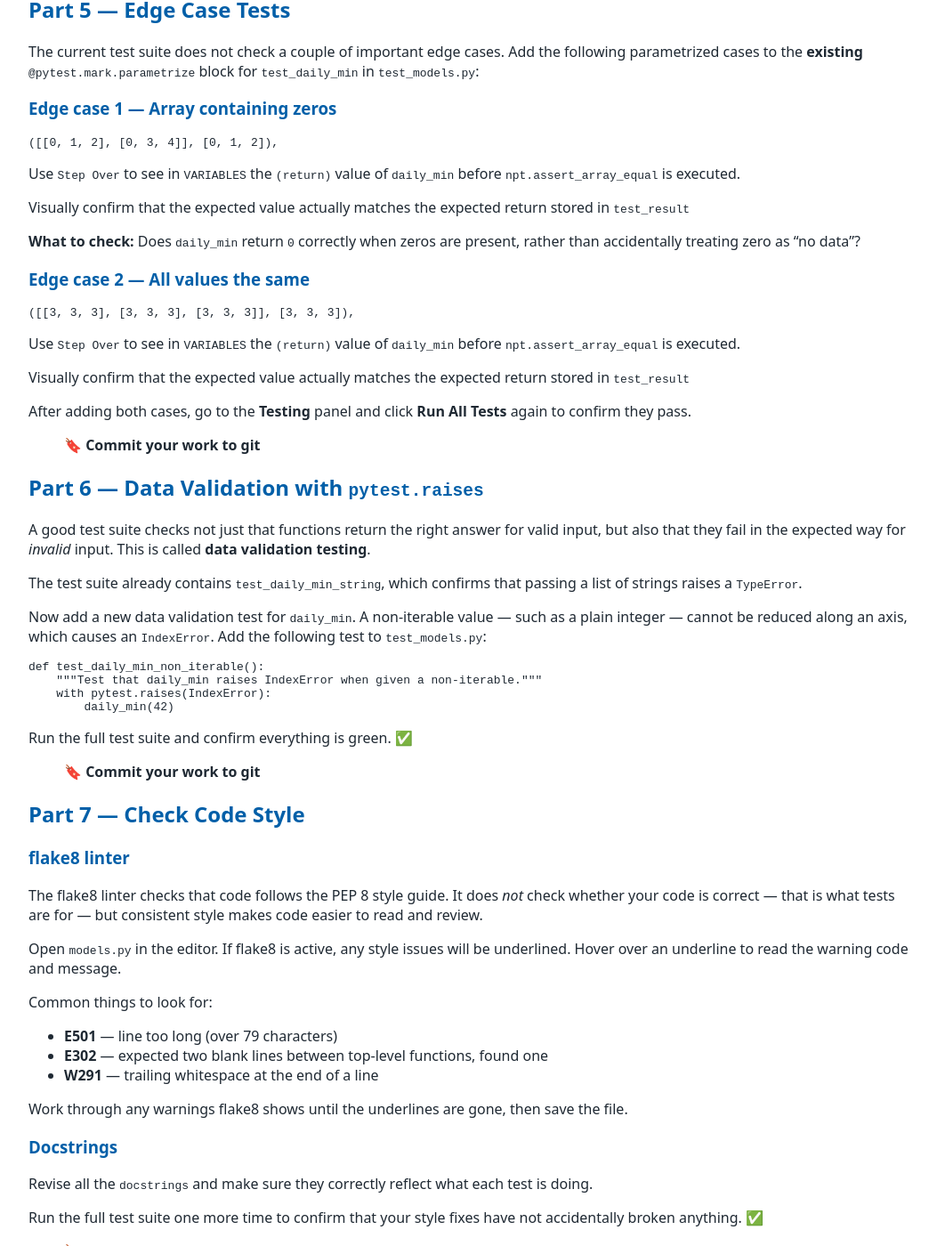
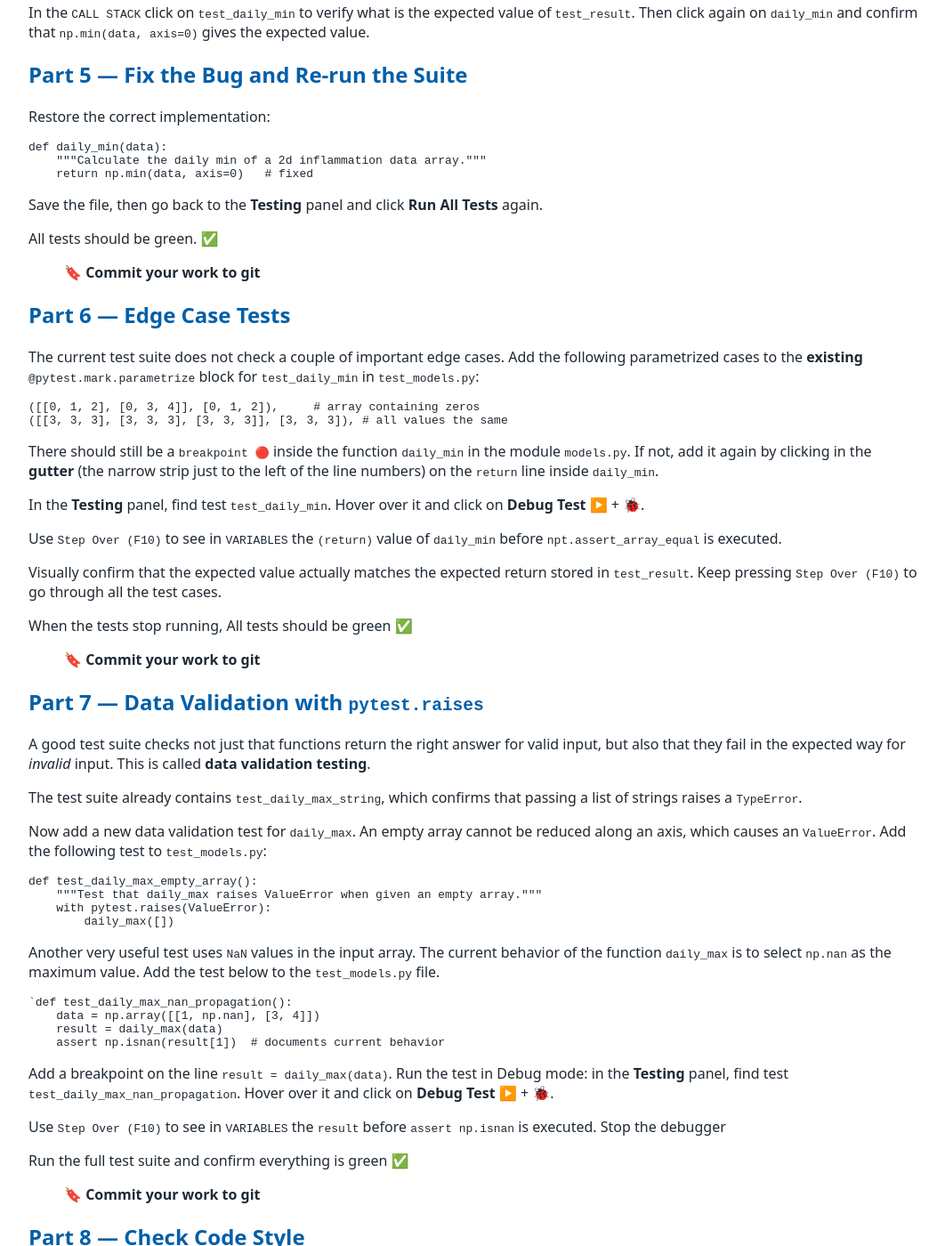
Before and after one commit to tu-delft-library/intermediate_programming_with_python, a Jekyll site: the page built from material_for_participants/PRACTICAL_unit_testing_debugging.md, in a window 1280 px wide and 1400 px high, scrolled down 2744 px. Shown: the whole window at 89% size, without its empty margins (108-1170 px from the left). Built offline with Jekyll 4.4.1, drawn with Linux system fonts in a browser that asks for light colours; our own code applies the rules of GitHub Pages for plain Markdown files; some of the changed text lies outside the part shown.

Commit message:
PRACTICAL day one checked

````diff
--- a/material_for_participants/PRACTICAL_unit_testing_debugging.md
+++ b/material_for_participants/PRACTICAL_unit_testing_debugging.md
@@ -11,10 +11,36 @@ By the end of this lab you will be able to:
 - Fix a bug and verify the whole test suite passes again
 - Write a data validation test using `pytest.raises`
 - Commit passing code to version control
-- Check code style with the flake8 linter
+- Check code style with a linter
+
+## Part 1 - Add another unit test
+Open the file `test_models.py` and copy the following parametrized unit test in it.
+
+```bash
+@pytest.mark.parametrize(
+        "test_input, test_result",
+        [
+            ([ [0, 0, 0], [0, 0, 0], [0, 0, 0] ], [0, 0, 0]),
+            ([ [1, 2, -1],[3, -2, 4],[5, -9, 6]], [1,-9,-1]),
+        ])
+def test_daily_min(test_input, test_result):
+    """Test that min function works for an array of positive and negative integers."""
+    npt.assert_array_equal(daily_min(test_input), test_result)
+
+```
+Remember to import the function `daily_min` at the top of the `test_models.py` file
+```bash
+from inflammation.models import daily_mean, daily_max, daily_min   ## <--- add daily_min
+```
+
+Open the **Testing** panel in VSCode by clicking the flask icon in the left `Activity Bar`, or via the menu **View → Testing**.
+
+If this is your first time, VSCode will ask you to configure a test framework — select **pytest** and point it at your `tests/` folder. Once configured, you will see your test files and individual test functions listed in a tree.
+
+Click **Run All Tests** (the ▶▶ button at the top of the Testing panel). After a few seconds, the tree will update with ALL tests passing ✅
 
 
-## Part 1 — Introduce a Bug
+## Part 2 — Introduce a Bug
 
 You are going to deliberately break `daily_min` so that a test catches it. This simulates the kind of copy-paste mistake that is easy to make in real life.
 
@@ -34,9 +60,9 @@ def daily_min(data):
 
 Save the file
 
-## Part 2 — Run the Tests and Watch One Fail
+## Part 3 — Run the Tests and Watch One Fail
 
-Open the **Testing** panel in VSCode by clicking the flask icon (⚗️) in the left Activity Bar, or via the menu **View → Testing**.
+Open the **Testing** panel in VSCode by clicking the flask icon in the left `Activity Bar`, or via the menu **View → Testing**.
 
 If this is your first time, VSCode will ask you to configure a test framework — select **pytest** and point it at your `tests/` folder. Once configured, you will see your test files and individual test functions listed in a tree.
 
@@ -73,7 +99,7 @@ Getting into the habit of reading traces top to bottom — rather than just reac
 2. Why did the first test case (`all zeros`) still pass even with the bug present?
 
 
-## Part 3 — Use the Debugger to Locate the Bug
+## Part 4 — Use the Debugger to Locate the Bug
 
 Rather than just reading the error message, you will step through the code with the VSCode debugger to see *exactly* what is happening at runtime.
 
@@ -110,14 +136,9 @@ Compare the two results. You should be able to see clearly that `np.min(data, ax
 In the `CALL STACK` click on `test_daily_min` to verify what is the expected value of `test_result`. Then click again on `daily_min` and confirm that `np.min(data, axis=0)` gives the expected value.
 
 
-### Remove the breakpoint
-
-Press **Stop** once you have confirmed the bug.
-
-Click the red dot in the gutter again to remove it before moving on.
 
 
-## Part 4 — Fix the Bug and Re-run the Suite
+## Part 5 — Fix the Bug and Re-run the Suite
 
 Restore the correct implementation:
 
@@ -135,78 +156,81 @@ All tests should be green. ✅
 
 
 
-## Part 5 — Edge Case Tests
+## Part 6 — Edge Case Tests
 
 The current test suite does not check a couple of important edge cases. Add the following parametrized cases to the **existing** `@pytest.mark.parametrize` block for `test_daily_min` in `test_models.py`:
 
-### Edge case 1 — Array containing zeros
-
 ```python
-([[0, 1, 2], [0, 3, 4]], [0, 1, 2]),
+([[0, 1, 2], [0, 3, 4]], [0, 1, 2]),     # array containing zeros
+([[3, 3, 3], [3, 3, 3], [3, 3, 3]], [3, 3, 3]), # all values the same
 ```
 
-Use `Step Over` to see in `VARIABLES` the `(return)` value of `daily_min` before `npt.assert_array_equal` is executed.
+There should still be a `breakpoint 🔴` inside the function `daily_min` in the module `models.py`. If not, add it again by clicking in the **gutter** (the narrow strip just to the left of the line numbers) on the `return` line inside `daily_min`.
 
-Visually confirm that the expected value actually matches the expected return stored in `test_result`
+In the **Testing** panel, find test `test_daily_min`. Hover over it and click on **Debug Test** ▶️  + 🐞.
 
 
-**What to check:** Does `daily_min` return `0` correctly when zeros are present, rather than accidentally treating zero as "no data"?
+Use `Step Over (F10)` to see in `VARIABLES` the `(return)` value of `daily_min` before `npt.assert_array_equal` is executed.
 
-### Edge case 2 — All values the same
+Visually confirm that the expected value actually matches the expected return stored in `test_result`. Keep pressing `Step Over (F10)` to go through all the test cases.
 
-```python
-([[3, 3, 3], [3, 3, 3], [3, 3, 3]], [3, 3, 3]),
-```
+When the tests stop running, All tests should be green ✅
 
-Use `Step Over` to see in `VARIABLES` the `(return)` value of `daily_min` before `npt.assert_array_equal` is executed.
-
-Visually confirm that the expected value actually matches the expected return stored in `test_result`
-
-
-After adding both cases, go to the **Testing** panel and click **Run All Tests** again to confirm they pass.
 
 > 🔖 **Commit your work to git**
 
 
-## Part 6 — Data Validation with `pytest.raises`
+## Part 7 — Data Validation with `pytest.raises`
 
 A good test suite checks not just that functions return the right answer for valid input, but also that they fail in the expected way for *invalid* input. This is called **data validation testing**.
 
-The test suite already contains `test_daily_min_string`, which confirms that passing a list of strings raises a `TypeError`.
+The test suite already contains `test_daily_max_string`, which confirms that passing a list of strings raises a `TypeError`.
 
-Now add a new data validation test for `daily_min`. A non-iterable value — such as a plain integer — cannot be reduced along an axis, which causes an `IndexError`. Add the following test to `test_models.py`:
+Now add a new data validation test for `daily_max`. An empty array cannot be reduced along an axis, which causes an `ValueError`. Add the following test to `test_models.py`:
 
 ```python
-def test_daily_min_non_iterable():
-    """Test that daily_min raises IndexError when given a non-iterable."""
-    with pytest.raises(IndexError):
-        daily_min(42)
+def test_daily_max_empty_array():
+    """Test that daily_max raises ValueError when given an empty array."""
+    with pytest.raises(ValueError):
+        daily_max([])
 ```
 
-Run the full test suite and confirm everything is green. ✅
+Another very useful test uses `NaN` values in the input array. The current behavior of the function `daily_max` is to select `np.nan` as the maximum value. Add the test below to the `test_models.py` file.
+
+```bash
+`def test_daily_max_nan_propagation():
+    data = np.array([[1, np.nan], [3, 4]])
+    result = daily_max(data)
+    assert np.isnan(result[1])  # documents current behavior
+```
+Add a breakpoint on the line `result = daily_max(data)`. Run the test in Debug mode: in the **Testing** panel, find test `test_daily_max_nan_propagation`. Hover over it and click on **Debug Test** ▶️  + 🐞.
+
+Use `Step Over (F10)` to see in `VARIABLES` the `result` before `assert np.isnan` is executed. Stop the debugger
+
+Run the full test suite and confirm everything is green ✅
 
 > 🔖 **Commit your work to git**
 
 
-## Part 7 — Check Code Style
+## Part 8 — Check Code Style
 
-### flake8 linter
+### Ruff linter
 
-The flake8 linter checks that code follows the PEP 8 style guide. It does *not* check whether your code is correct — that is what tests are for — but consistent style makes code easier to read and review.
+The Ruff linter checks that code follows the PEP 8 style guide. It does *not* check whether your code is correct — that is what tests are for — but consistent style makes code easier to read and review.
 
-Open `models.py` in the editor. If flake8 is active, any style issues will be underlined. Hover over an underline to read the warning code and message.
+With the file `test_models.py` open in the editor, open the Command Palette (`View > Command Palette`, or shortcut `CTRL-SHIFT-P` (Windows, Linux) or `CMD-SHIFT-P` (macOS))
 
-Common things to look for:
+Search for `Ruff: format document` and enter to execute. Save the file.
 
-- **E501** — line too long (over 79 characters)
-- **E302** — expected two blank lines between top-level functions, found one
-- **W291** — trailing whitespace at the end of a line
+Go to the `git view` to see the modifications that were done by the plugin.
 
-Work through any warnings flake8 shows until the underlines are gone, then save the file.
+Check any other warnings underlined in yellow by the Ruff plugin. Fix them if possible.
+
+> 🔖 **Commit your work to git**
 
 ### Docstrings
 
-Revise all the `docstrings` and make sure they correctly reflect what each test is doing.
+Revise all the `docstrings` in `test_models.py` to make sure they correctly reflect what each test is doing.
 
 Run the full test suite one more time to confirm that your style fixes have not accidentally broken anything. ✅
 
````
Also changed, not shown: other parts of material_for_participants/PRACTICAL_unit_testing_debugging.md (+1 -1 lines), material_for_participants/exercises.md (+1 -1 lines).
